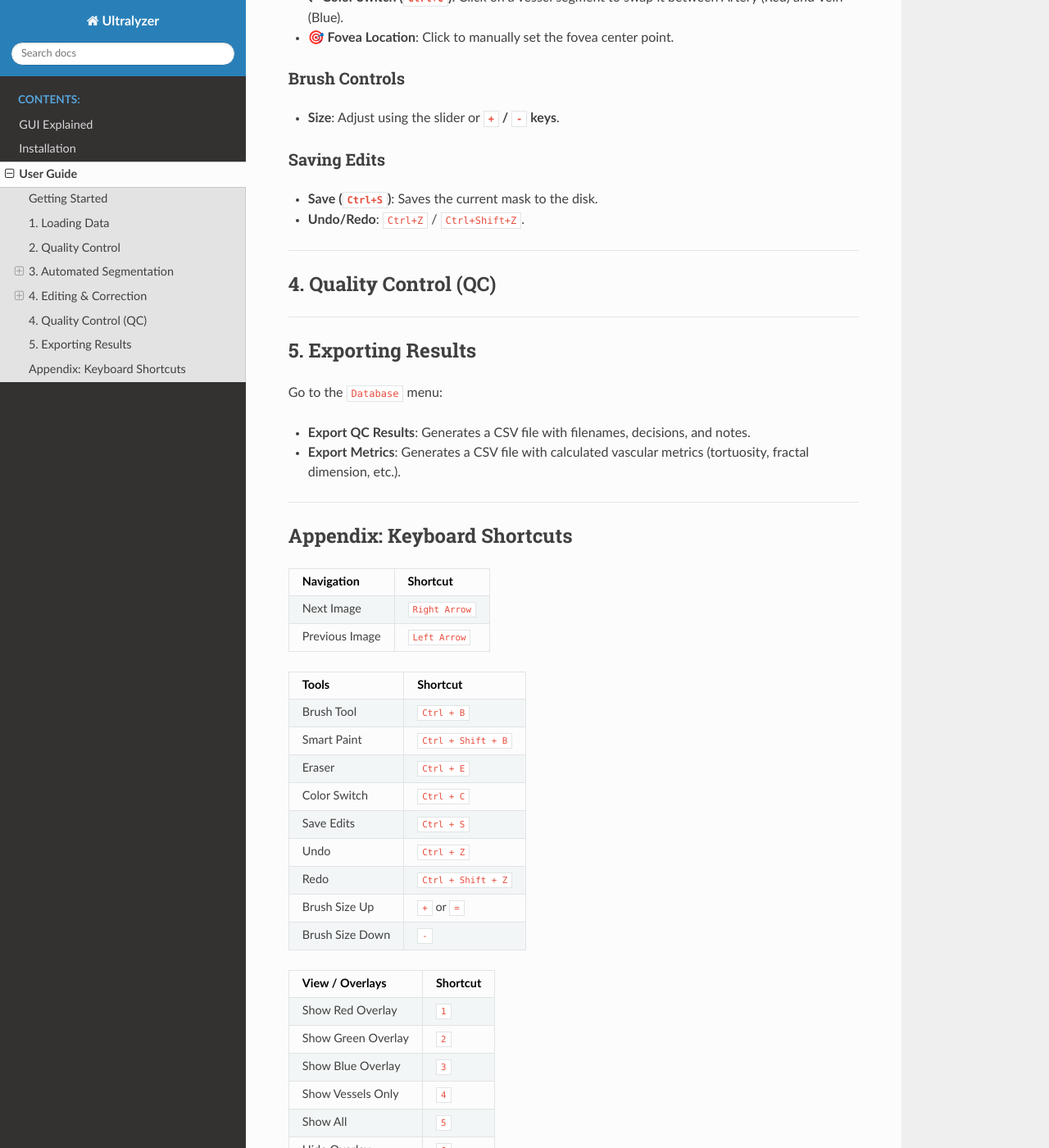
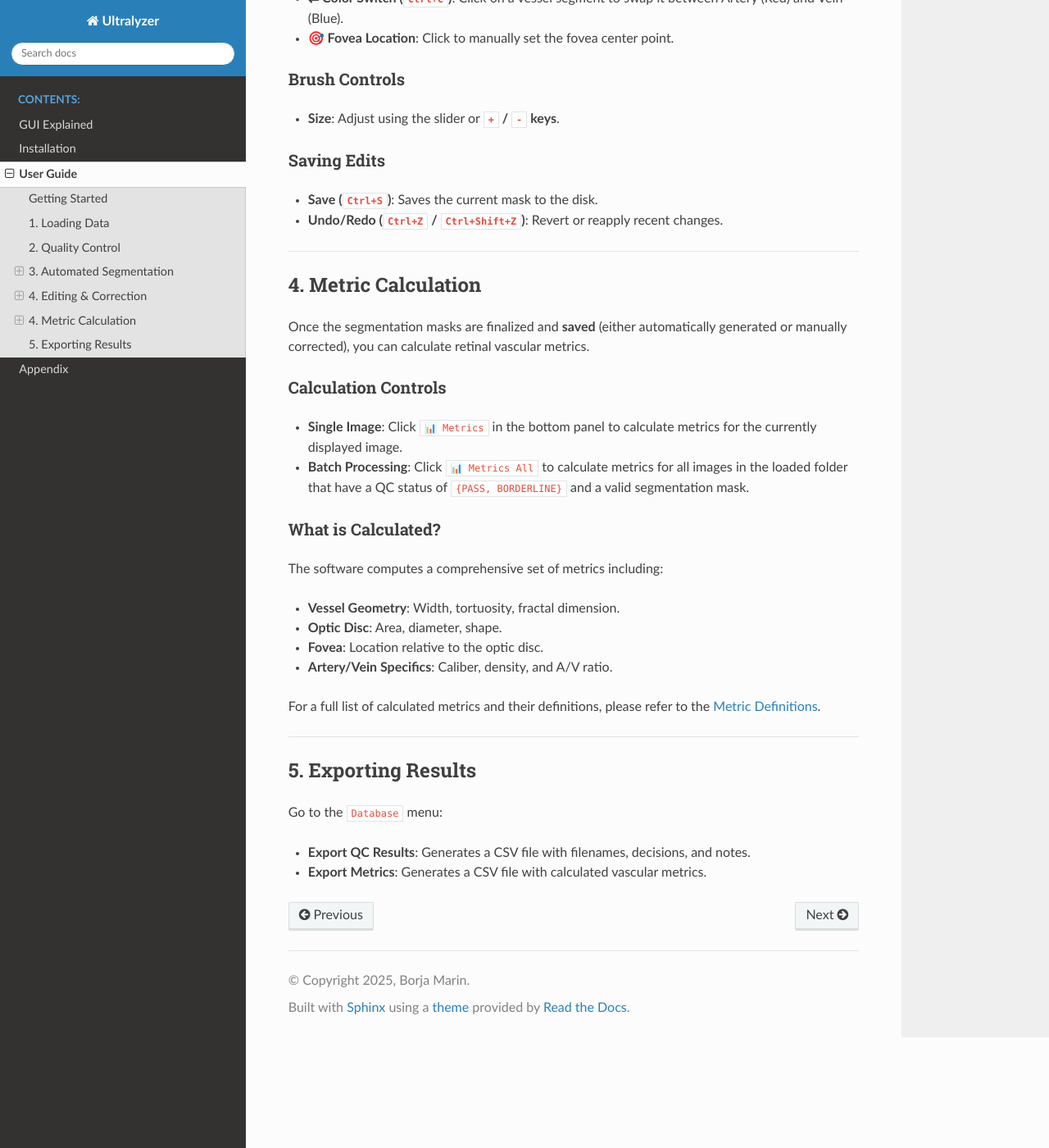
Before and after one commit to Borja21091/Ultralyzer, a Sphinx documentation site: the page built from docs/doc_user_guide.md, in a window 1280 px wide and 1400 px high, scrolled down 2755 px. Shown: the whole window at 82% size. Built offline with Sphinx 7.4.7 and the Read the Docs theme 3.1.0, drawn with Linux system fonts in a browser that asks for light colours; some of the changed text lies outside the part shown.

Commit message:
Update .gitignore, add appendix for keyboard shortcuts, and enhance docs

```diff
--- a/docs/doc_user_guide.md
+++ b/docs/doc_user_guide.md
@@ -52,7 +52,7 @@
     - **❌ REJECT**: Poor quality and unusable.
 4. As soon as you make a decision, the border around the image canvas will change color to reflect your choice.
 
-💡 Tip 💡
+💡 **Tip** 💡
 
 If you want to bulk assign a QC decision to all images in your folder, go to `Database > Assign QC All` and select the desired option.
 
@@ -66,14 +66,14 @@
 
 You can run the AI models directly within the app:
 
-- **Single Image**: Click `⏩ Segment Current` in the right-hand panel.
-- **Batch Processing**: Click `⏩ Segment All` to process every image in the loaded folder.
-- **Specific Models**: Use the `Segmentation` menu to run specific tasks like `A/V Segment` or `Disc Segment`.
+- **Single Image**: Click `⏩ Segment Current` in the bottom panel.
+- **Batch Processing**: Click `⏩ Segment All` to process every image in the loaded folder with a QC status `{PASS, BORDERLINE}`.
+- **Specific Models**: Use the `Segmentation` top menu to run specific tasks like `A/V Segment` or `Disc Segment`.
 
 ### Visualization Controls
 
-- **Opacity**: Use the vertical slider on the left to adjust the transparency of the segmentation overlay.
-- **Channels**: Toggle specific overlay views (Arteries, Veins, Optic Disc) using the dropdown or shortcuts (see below).
+- **Opacity**: Use the vertical slider on the bottom-left to adjust the transparency of the segmentation overlay.
+- **Channels**: Toggle specific image/overlay views using the dropdown or [shortcuts](./doc_appendix.md#keyboard-shortcuts#view--overlay-controls).
 
 ---
 
@@ -96,13 +96,29 @@
 ### Saving Edits
 
 - **Save (`Ctrl+S`)**: Saves the current mask to the disk.
-- **Undo/Redo**: `Ctrl+Z` / `Ctrl+Shift+Z`.
+- **Undo/Redo (`Ctrl+Z` / `Ctrl+Shift+Z`)**: Revert or reapply recent changes.
 
 ---
 
-## 4. Quality Control (QC)
+## 4. Metric Calculation
 
+Once the segmentation masks are finalized and **saved** (either automatically generated or manually corrected), you can calculate retinal vascular metrics.
 
+### Calculation Controls
+
+- **Single Image**: Click `📊 Metrics` in the bottom panel to calculate metrics for the currently displayed image.
+- **Batch Processing**: Click `📊 Metrics All` to calculate metrics for all images in the loaded folder that have a QC status of `{PASS, BORDERLINE}` and a valid segmentation mask.
+
+### What is Calculated?
+
+The software computes a comprehensive set of metrics including:
+
+- **Vessel Geometry**: Width, tortuosity, fractal dimension.
+- **Optic Disc**: Area, diameter, shape.
+- **Fovea**: Location relative to the optic disc.
+- **Artery/Vein Specifics**: Caliber, density, and A/V ratio.
+
+For a full list of calculated metrics and their definitions, please refer to the [Metric Definitions](./doc_appendix.md#metric-definitions).
 
 ---
 
@@ -111,41 +127,4 @@
 Go to the `Database` menu:
 
 - **Export QC Results**: Generates a CSV file with filenames, decisions, and notes.
-- **Export Metrics**: Generates a CSV file with calculated vascular metrics (tortuosity, fractal dimension, etc.).
-
----
-
-## Appendix: Keyboard Shortcuts
-
-| **Navigation** | **Shortcut** |
-| :--- | :--- |
-| Next Image | `Right Arrow` |
-| Previous Image | `Left Arrow` |
-
-| **Tools** | **Shortcut** |
-| :--- | :--- |
-| Brush Tool | `Ctrl + B` |
-| Smart Paint | `Ctrl + Shift + B` |
-| Eraser | `Ctrl + E` |
-| Color Switch | `Ctrl + C` |
-| Save Edits | `Ctrl + S` |
-| Undo | `Ctrl + Z` |
-| Redo | `Ctrl + Shift + Z` |
-| Brush Size Up | `+` or `=` |
-| Brush Size Down | `-` |
-
-| **View / Overlays** | **Shortcut** |
-| :--- | :--- |
-| Show Red Overlay | `1` |
-| Show Green Overlay | `2` |
-| Show Blue Overlay | `3` |
-| Show Vessels Only | `4` |
-| Show All | `5` |
-| Hide Overlay | `6` |
-
-| **Image Channels** | **Shortcut** |
-| :--- | :--- |
-| Color Image | `C` |
-| Red Channel | `R` |
-| Green Channel | `G` |
-| Blue Channel | `B` |
+- **Export Metrics**: Generates a CSV file with calculated vascular metrics.
--- a/docs/index.rst
+++ b/docs/index.rst
@@ -13,6 +13,7 @@
    doc_gui_explained
    doc_installation
    doc_user_guide
+   doc_appendix
 
 Indices and tables
 ==================
```
Also changed, not shown: docs/doc_appendix.md (added, +153 -0 lines), 3 other files.
